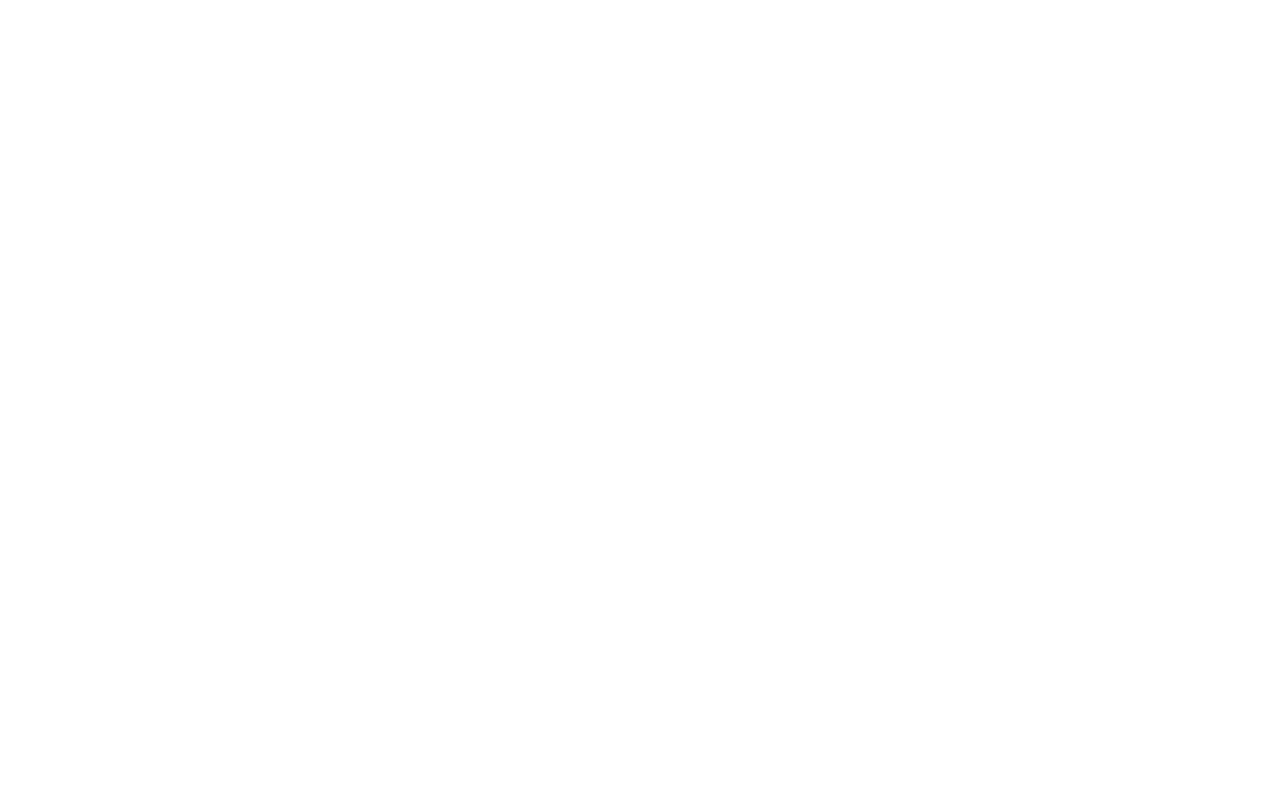
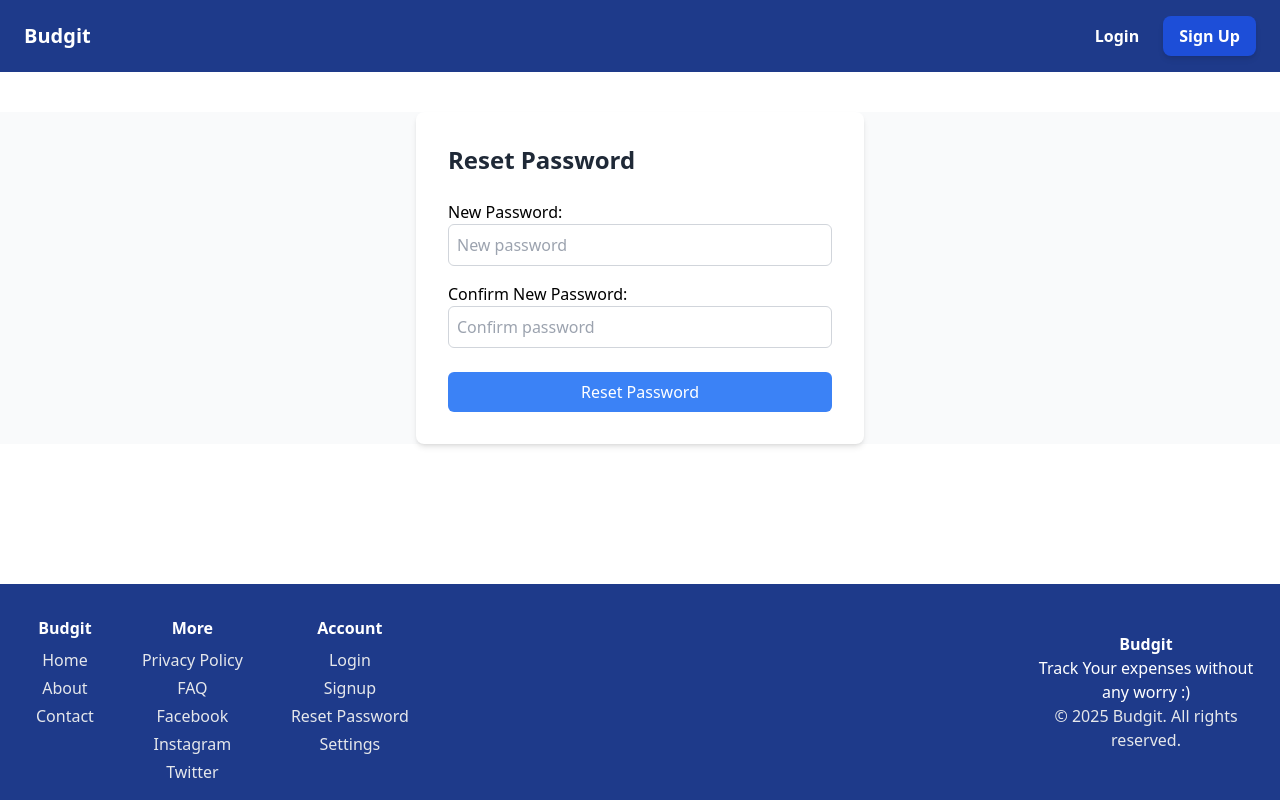
Before and after one commit to Prathamshetty318/Budgit, a React (Vite) app in the folder budgit-frontend/: page /Resetpassword in a window 1280 px wide. Before the commit this address had no page. Built offline with nearby package versions, Linux system fonts and the light colour scheme.

Commit message:
done with forgot page and reset pass page Ui now moving towards setting once done will satrt with the login and signup backends

```diff
--- a/budgit-frontend/src/App.jsx
+++ b/budgit-frontend/src/App.jsx
@@ -7,6 +7,9 @@ import Privacypolicy from "./pages/Privacypolicy";
 import FAQ from "./pages/FAQ";
 import Login from "./pages/Login";
 import Signup from "./pages/Signup";
+import Forgotpassword from "./pages/ForgotPassword";
+import Resetpassword from "./pages/Resetpassword";
+
 
 function App() {
   return (
@@ -17,7 +20,9 @@ function App() {
       <Route path="/privacypolicy" element={<PublicLayout><Privacypolicy /></PublicLayout>} />
       <Route path="/FAQ" element={<PublicLayout><FAQ /></PublicLayout>} />
       <Route path="/Login" element={<PublicLayout><Login /></PublicLayout>} />
-      <Route path="/Signup" element={<PublicLayout><Signup/></PublicLayout>}/>
+      <Route path="/Signup" element={<PublicLayout><Signup /></PublicLayout>}/>
+      <Route path="/Forgotpassword" element={<PublicLayout><Forgotpassword /></PublicLayout>}/>
+      <Route path="/Resetpassword" element={<PublicLayout><Resetpassword /></PublicLayout>}/>
     </Routes>
   );
 }
--- /dev/null
+++ b/budgit-frontend/src/pages/Forgotpassword.jsx
@@ -0,0 +1,43 @@
+import { useState } from "react";
+
+
+function Forgotpassword(){
+
+    const [email,setemail] = useState("");
+    const [message,setMessage] = useState("");
+
+    const handleSubmit = (e) => {
+        e.preventDefault();
+        console.log("Email:", email);
+        setMessage("Reset link sent to your email.");
+    };
+
+    return(
+            <div className="flex items-center justify-center mt-10 ">
+                <form onSubmit={handleSubmit}
+                className="bg-white shadow-md rounded-lg p-8 w-full max-w-md">
+                    <h1 className="text-2xl font-bold mb-6  text-gray-800">
+                    Forgot Password :
+                    </h1>
+                    <label>Email:</label>
+                    <input
+                    type="email"
+                    placeholder="email"
+                    value={email}
+                    onChange={(e) => setemail(e.target.value)}
+                    className="border border-gray-300 rounded-md p-2 w-full mb-6 focus:ring-2 focus:ring-blue-500"
+                    />
+                    <button type="submit"
+                    className="bg-blue-500 hover:bg-blue-600 text-white rounded-md p-2 w-full transition-transform hover:translate-y-1 duration-300 ease-in-out">
+                    Submit
+                    </button>
+
+                    {message &&
+                    ( <p className="text-green-600 text-center mt-3">{message}</p>
+                )}
+                </form>
+            </div>
+    );
+}
+
+export default Forgotpassword;
--- a/budgit-frontend/src/pages/Login.jsx
+++ b/budgit-frontend/src/pages/Login.jsx
@@ -58,7 +58,7 @@ function Login() {
             Don't have an account? <a href="/signup" className="text-blue-500 hover:underline">Sign Up</a>
             </p>
             <p className="mt-2 text-center">
-            <a href="/reset-password" className="text-blue-500 hover:underline">Forgot Password?</a>
+            <a href="/Forgotpassword" className="text-blue-500 hover:underline">Forgot Password?</a>
             </p>
         </form>
         </div>
--- /dev/null
+++ b/budgit-frontend/src/pages/Resetpassword.jsx
@@ -0,0 +1,88 @@
+import { useState, useEffect } from "react";
+import { useSearchParams, useNavigate } from "react-router-dom";
+
+function Resetpassword() {
+    const [searchParams] = useSearchParams();
+    const token = searchParams.get("token");
+    const navigate = useNavigate();
+
+    const [newPassword, setNewPassword] = useState("");
+    const [confirmPassword, setConfirmPassword] = useState("");
+    const [message, setMessage] = useState("");
+    const [isError, setIsError] = useState(false);
+
+    useEffect(() => {
+    if (!token && process.env.NODE_ENV === "production") {
+        navigate("/Forgotpassword");
+    }
+    }, [token, navigate]);
+
+    const handleSubmit = (e) => {
+    e.preventDefault();
+
+    if (!newPassword || !confirmPassword) {
+    setIsError(true);
+    setMessage("Please fill in all fields.");
+    return;
+}
+
+
+    if (newPassword !== confirmPassword) {
+        setIsError(true);
+        setMessage("Passwords do not match.");
+        return;
+    }
+
+
+
+    console.log("Token:", token);
+    console.log("New Password:", newPassword);
+
+    setIsError(false);
+    setMessage("Password has been reset successfully!");
+    };
+
+    return (
+    <div className="flex items-center justify-center mt-10 bg-gray-50">
+        <form
+        onSubmit={handleSubmit}
+        className="bg-white shadow-md rounded-lg p-8 w-full max-w-md"
+        >
+        <h1 className="text-2xl font-bold mb-6 text-gray-800">
+            Reset Password
+        </h1>
+
+        <label>New Password:</label>
+        <input
+            type="password"
+            placeholder="New password"
+            value={newPassword}
+            onChange={(e) => setNewPassword(e.target.value)}
+            className="border border-gray-300 rounded-md p-2 w-full mb-4 focus:ring-2 focus:ring-blue-500"
+        />
+
+        <label>Confirm New Password:</label>
+        <input
+            type="password"
+            placeholder="Confirm password"
+            value={confirmPassword}
+            onChange={(e) => setConfirmPassword(e.target.value)}
+            className="border border-gray-300 rounded-md p-2 w-full mb-6 focus:ring-2 focus:ring-blue-500"
+        />
+
+        <button
+            type="submit"
+            className="bg-blue-500 hover:bg-blue-600 text-white rounded-md p-2 w-full transition-transform hover:translate-y-1 duration-300 ease-in-out"
+        >
+            Reset Password
+        </button>
+
+        {message && (
+            <p className={` text-center mt-3 ${isError ? "text-red-600" : "text-green-600" }`}>{message}</p>
+        )}
+        </form>
+    </div>
+    );
+}
+
+export default Resetpassword;
--- a/budgit-frontend/src/pages/Signup.jsx
+++ b/budgit-frontend/src/pages/Signup.jsx
@@ -70,7 +70,7 @@ function Signup() {
             onChange={handleCaptcha}
             />
         </div>
-        {/* Secret key: 6LeIxAcTAAAAAGG-vFI1TnRWxMZNFuojJ4WifJWe*/}
+        {/*S ecret key: 6LeIxAcTAAAAAGG-vFI1TnRWxMZNFuojJ4WifJWe*/}
 
 
         <button
```
